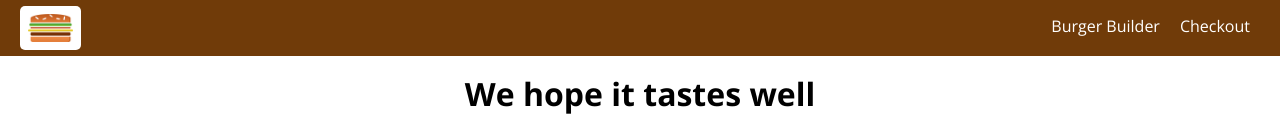
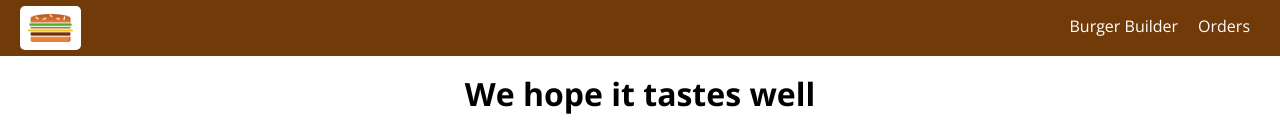
Before and after one commit to AbdelazizMalfy/burger-builder, a React (Create React App) app: page /checkout in a window 1280 px wide. Shown: the top 134 px of the page. Built offline with nearby package versions, Linux system fonts and the light colour scheme.

Commit message:
My Orders History Added

```diff
--- a/src/components/Navigation/NavItems/NavItem/NavItem.js
+++ b/src/components/Navigation/NavItems/NavItem/NavItem.js
@@ -1,11 +1,13 @@
 import React from 'react';
+import { NavLink } from  'react-router-dom';
 
 import './NavItem.css';
 
 function NavItem(props) {
     return (
         <div>
-           <li className="NavItem"><a className={props.active ? 'active' : null} href={props.link}>{props.children}</a></li>
+           <li className="NavItem">
+               <NavLink activeClassName="active" exact={props.exact} to={props.link}>{props.children}</NavLink></li>
         </div>
     )
 }
--- a/src/components/Navigation/NavItems/NavItems.js
+++ b/src/components/Navigation/NavItems/NavItems.js
@@ -6,11 +6,11 @@ import NavItem from './NavItem/NavItem';
 function NavItems(props) {
     return (
         <ul className="NavItems">
-            <NavItem link="/" active={true}>
+            <NavItem link="/" >
                 Burger Builder
             </NavItem>
-            <NavItem link="/">
-                Checkout
+            <NavItem link="/orders">
+                Orders
             </NavItem>
         </ul>
     );
```
